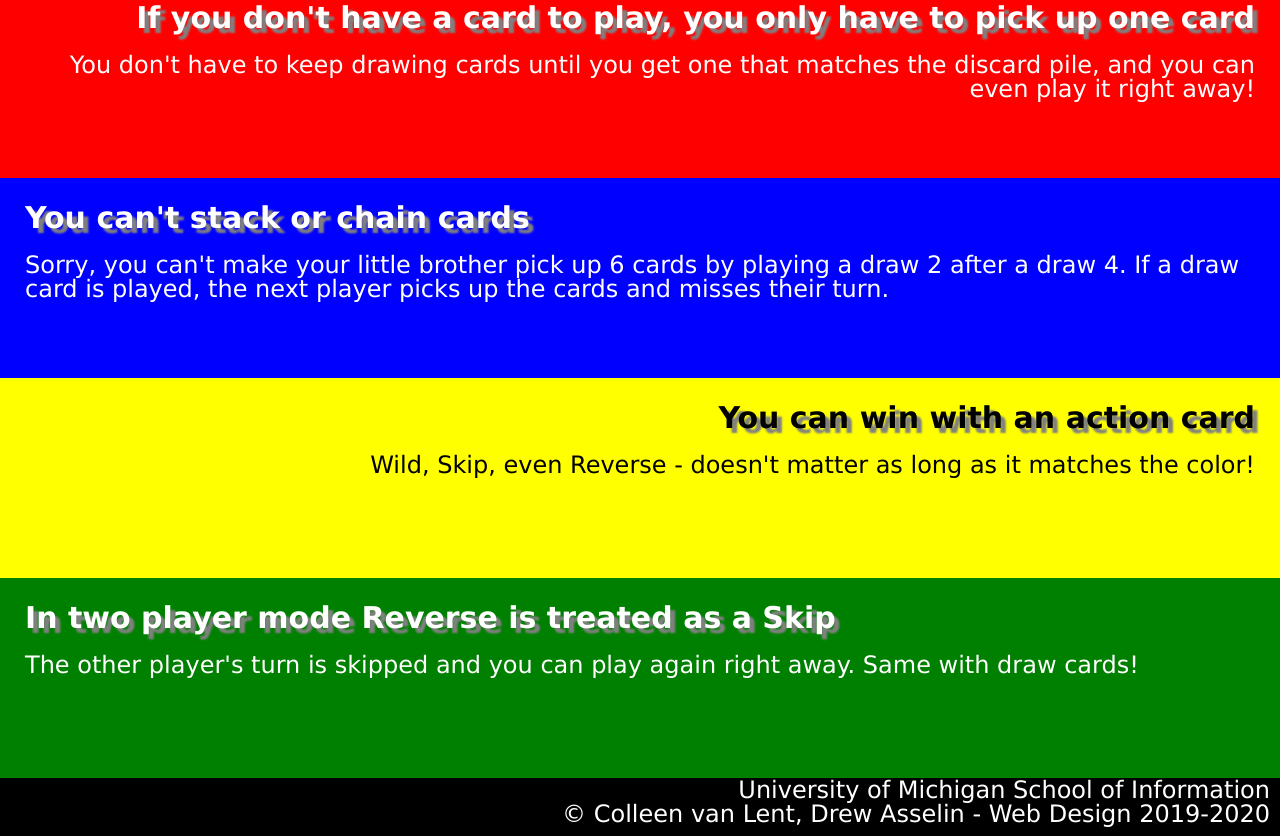
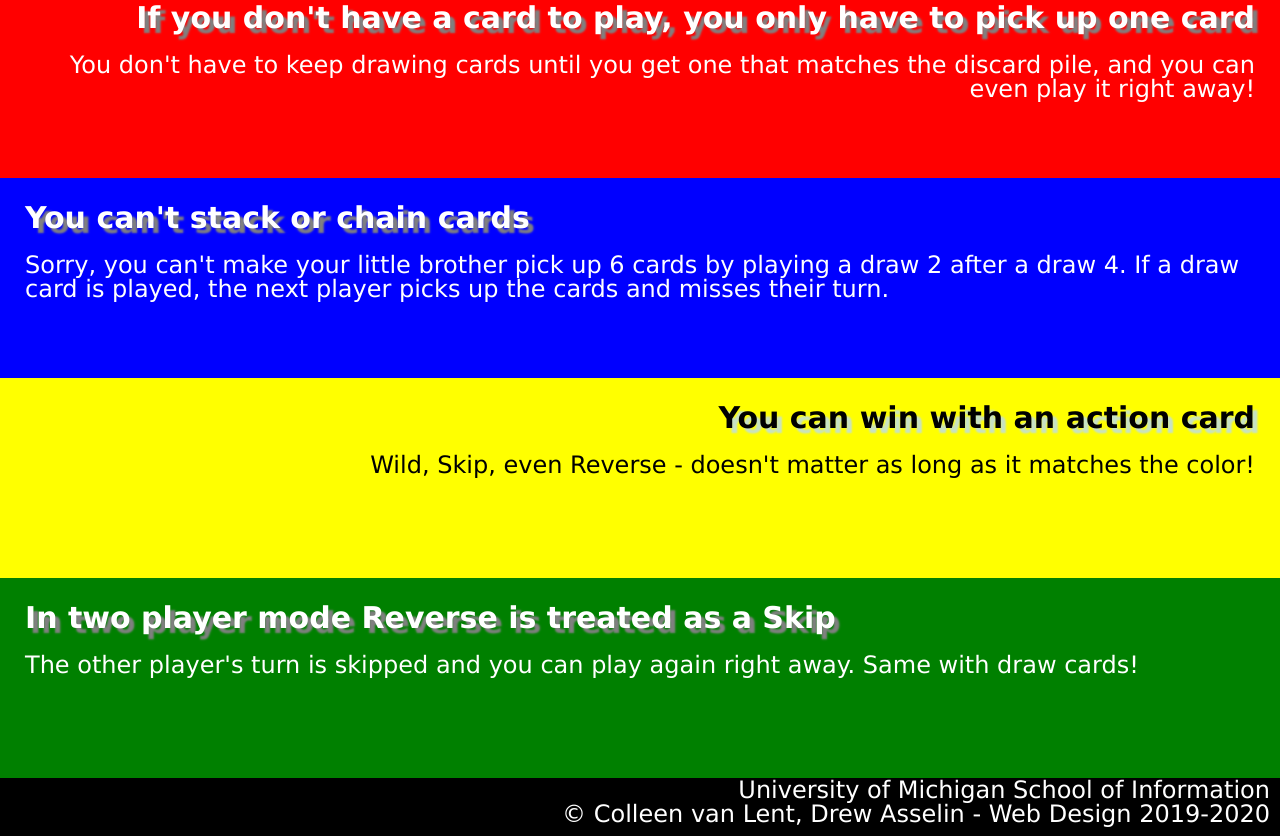
Before and after one commit to malanac/homework2, a plain HTML site: page index.html in a window 1280 px wide. Shown: the part 709-1545 px from the top of the page. Drawn offline with Linux system fonts and the light colour scheme.

Commit message:
Add files via upload

```diff
--- a/css/style.css
+++ b/css/style.css
@@ -33,12 +33,13 @@ div{
 #yellow h2{
 	color: #000000;
 	text-align: right;
-	text-shadow: 5px, 5px, 2px, #c7e2c7;
+	text-shadow: 5px 5px 2px #c7e2c7;
 }
 
 #yellow p{
 	color: #000000;
 }
+
 
 #green{
 	background-color: #008000;
```
